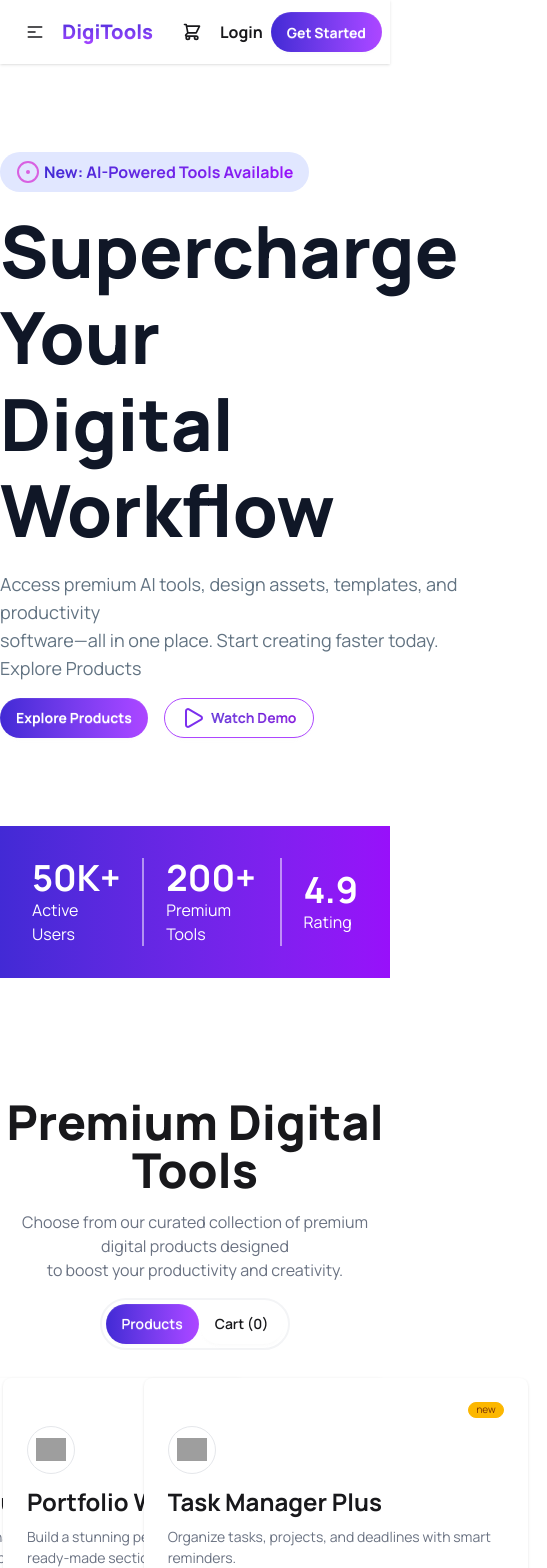
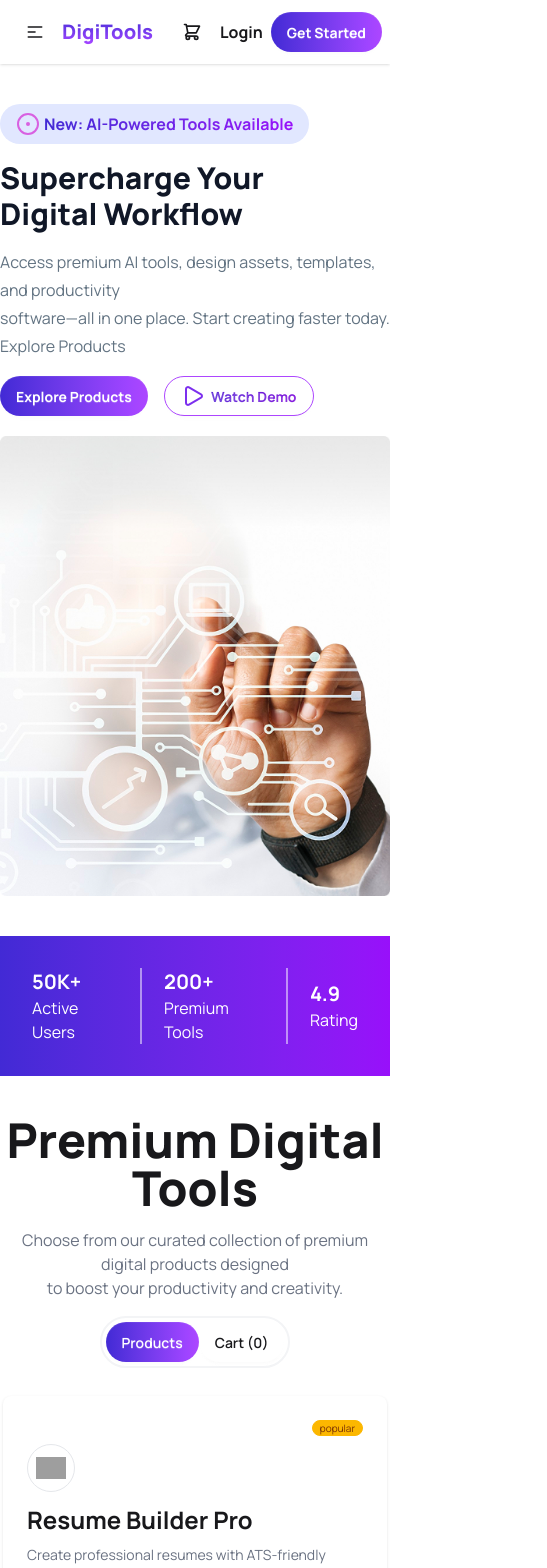
Before and after one commit to antick-arch/DigiTools, a React (Vite) app: page / in a window 390 px wide. Shown: the top 1568 px of the page, 547 px wide, since content can reach past the window. Built offline with nearby package versions, Linux system fonts and the light colour scheme; grey boxes are pictures that could not be loaded.

Commit message:
builded responsive

```diff
--- a/src/App.jsx
+++ b/src/App.jsx
@@ -38,10 +38,10 @@ const totalPrice = carts.reduce((sum,currentVal)=>sum+currentVal.price,0);
           <CardDiv cardPromise={cardPromise} carts={carts} setCarts = {setCarts} totalPrice={totalPrice}></CardDiv>
         </Suspense>
       </section>
-      <section className='bg-[#f9fafc] py-30' >
+      <section className='bg-[#f9fafc] py-10 md:py-30' >
         <InfoSection></InfoSection>
       </section>
-      <section className='py-30'>
+      <section className='py-10 md:py-30'>
         <FeatureContainer featurePromise={featurePromise}></FeatureContainer>
       </section>
       <section className='bg-linear-to-r from-primary to-purple-600'>
--- a/src/components/cardSection/CardContainer.jsx
+++ b/src/components/cardSection/CardContainer.jsx
@@ -4,7 +4,7 @@ import Cards from './Cards';
 const CardContainer = ({cardPromise,carts, setCarts}) => {
     const cardData = use(cardPromise).data;
     return (
-        <div className='grid grid-cols-3 place-items-center gap-8'>
+        <div className='grid grid-cols-1 md:grid-cols-3 place-items-center gap-8'>
             {
                 cardData.map(cardInfo => <Cards key={cardInfo.id} cardInfo={cardInfo} carts={carts} setCarts = {setCarts}></Cards>)
             }
--- a/src/components/cardSection/CardDiv.jsx
+++ b/src/components/cardSection/CardDiv.jsx
@@ -7,7 +7,7 @@ const CardDiv = ({ cardPromise, carts, setCarts, totalPrice }) => {
     const [tabs, setTabs] = useState('products');
 
     return (
-        <div className='my-30 container mx-auto space-y-7'>
+        <div className='my-10 md:my-30 container mx-auto space-y-7'>
             <div className='space-y-4'>
                 <div className='text-center space-y-4'>
                     <h2 className='text-5xl font-extrabold'>Premium Digital Tools</h2>
--- a/src/components/featureSection/FeatureContainer.jsx
+++ b/src/components/featureSection/FeatureContainer.jsx
@@ -6,10 +6,10 @@ const FeatureContainer = ({featurePromise}) => {
     return (
         <div className='container mx-auto space-y-10'>
             <div className='text-center space-y-4'>
-                <h2 className='text-5xl font-extrabold'>Get Started in 3 Steps</h2>
-                <p className='text-[1rem] text-gray-500'>Start using premium digital tools in minutes, not hours.</p>
+                <h2 className='text-xl md:text-5xl font-extrabold'>Simple, Transparent Pricing</h2>
+                <p className='text-[0.8rem] md:text-[1rem] text-gray-500'>Choose the plan that fits your needs. Upgrade or downgrade anytime.</p>
             </div>
-            <div className='grid grid-cols-3 place-items-center gap-8'>
+            <div className='grid grid-cols-1 md:grid-cols-3 place-items-center gap-8'>
                 {
                     featureData.map(feature=><FeatureCards key={feature.id} feature={feature}></FeatureCards>)
                 }
--- a/src/components/footer/Footer.jsx
+++ b/src/components/footer/Footer.jsx
@@ -5,8 +5,8 @@ import { TbBrandInstagramFilled } from 'react-icons/tb';
 
 const Footer = () => {
     return (
-        <div className='pt-30 container mx-auto'>
-            <div className='flex justify-between text-white pb-10'>
+        <div className='pt-10 md:pt-30 container mx-auto'>
+            <div className='flex flex-col gap-5 md:flex-row justify-between text-white pb-0 md:pb-10'>
                 <div>
                     <h2 className='text-3xl font-bold'>DigiTool</h2>
                     <p className='text-gray-300'>Premium digital tools for creators, <br /> professionals, and businesses. Work smarter <br /> with our suite of powerful tools.</p>
@@ -53,7 +53,7 @@ const Footer = () => {
                 <div>
                     <p className='text-gray-400'>© 2026 Digitools. All rights reserved.</p>
                 </div>
-                <div className='flex items-center gap-10'>
+                <div className='flex flex-col md:flex-row md:items-center md:gap-10'>
                     <p className='text-gray-400'>Privacy Policy</p>
                     <p className='text-gray-400'>Terms of Service</p>
                     <p className='text-gray-400'>Cookies</p>
--- a/src/components/hero/HeroSection.jsx
+++ b/src/components/hero/HeroSection.jsx
@@ -3,15 +3,15 @@ import React from 'react';
 import bannerLogo from '../../assets/banner.png'
 const HeroSection = () => {
     return (
-        <div className='container mx-auto flex justify-between items-center my-22'>
+        <div className='container mx-auto flex flex-col gap-5 md:flex-row justify-between items-center my-10 md:my-22'>
             <div className='left-side space-y-4'>
                 <div className='flex rounded-full bg-[#e1e7ff] w-fit py-2 px-4 gap-1'>
                     <CircleDot color="#d860e1"/>
                     <h2 className='bg-linear-to-r from-primary to-purple-600 bg-clip-text text-transparent font-bold'>New: AI-Powered Tools Available</h2>
                 </div>
                 <div className='space-y-4'>
-                    <h2 className='font-extrabold text-7xl text-[#101727FF] leading-[1.2]'>Supercharge Your <br />Digital Workflow</h2>
-                    <p className='leading-7 text-[18px] text-[#627382FF]'>Access premium AI tools, design assets, templates, and productivity <br /> software—all in one place. Start creating faster today. <br />Explore Products</p>
+                    <h2 className='font-extrabold text-3xl md:text-7xl text-[#101727FF] leading-[1.2]'>Supercharge Your <br />Digital Workflow</h2>
+                    <p className='leading-7 text-[16px] md:text-[18px] text-[#627382FF]'>Access premium AI tools, design assets, templates, and productivity <br /> software—all in one place. Start creating faster today. <br />Explore Products</p>
                 </div>
                 <div className='flex gap-4'>
                     <button className="btn bg-linear-to-r from-primary to-purple-500 text-white font-bold border-none rounded-full">Explore Products</button>
--- a/src/components/info/InfoSection.jsx
+++ b/src/components/info/InfoSection.jsx
@@ -4,13 +4,13 @@ import packageLogo from '../../assets/package.png';
 import rocketLogo from '../../assets/rocket.png';
 const InfoSection = () => {
     return (
-        <div className='container mx-auto space-y-10'>
+        <div className='container mx-auto space-y-5 md:space-y-10'>
             <div className='text-center space-y-4'>
                 <h2 className='text-5xl font-extrabold'>Get Started in 3 Steps</h2>
                 <p className='text-[1rem] text-gray-500'>Start using premium digital tools in minutes, not hours.</p>
             </div>
 
-            <div className='grid grid-cols-3 place-items-center'>
+            <div className='grid grid-cols-1 md:grid-cols-3 place-items-center'>
                 <div className='card w-95 h-95 text-center space-y-4 bg-white p-6'>
                     <div className="flex justify-end">
                         <div className="flex items-center justify-center w-10 h-10 rounded-full bg-linear-to-r from-primary to-purple-500 text-white">
--- a/src/components/rating/Rating.jsx
+++ b/src/components/rating/Rating.jsx
@@ -4,17 +4,17 @@ const Rating = () => {
     return (
         <div className="flex items-center justify-evenly container mx-auto p-8 text-white">
             <div>
-                <h2 className='text-4xl font-bold'>50K+</h2>
+                <h2 className='text-xl md:text-4xl font-bold'>50K+</h2>
                 <p>Active Users</p>
             </div>
             <div className="divider divider-horizontal before:bg-white/50 after:bg-white/50"></div>
             <div>
-                <h2 className='text-4xl font-bold'>200+</h2>
+                <h2 className='text-xl md:text-4xl font-bold'>200+</h2>
                 <p>Premium Tools</p>
             </div>
             <div className="divider divider-horizontal before:bg-white/50 after:bg-white/50"></div>
             <div>
-                <h2 className='text-4xl font-bold'>4.9</h2>
+                <h2 className='text-xl md:text-4xl font-bold'>4.9</h2>
                 <p>Rating</p>
             </div>
         </div>
```
